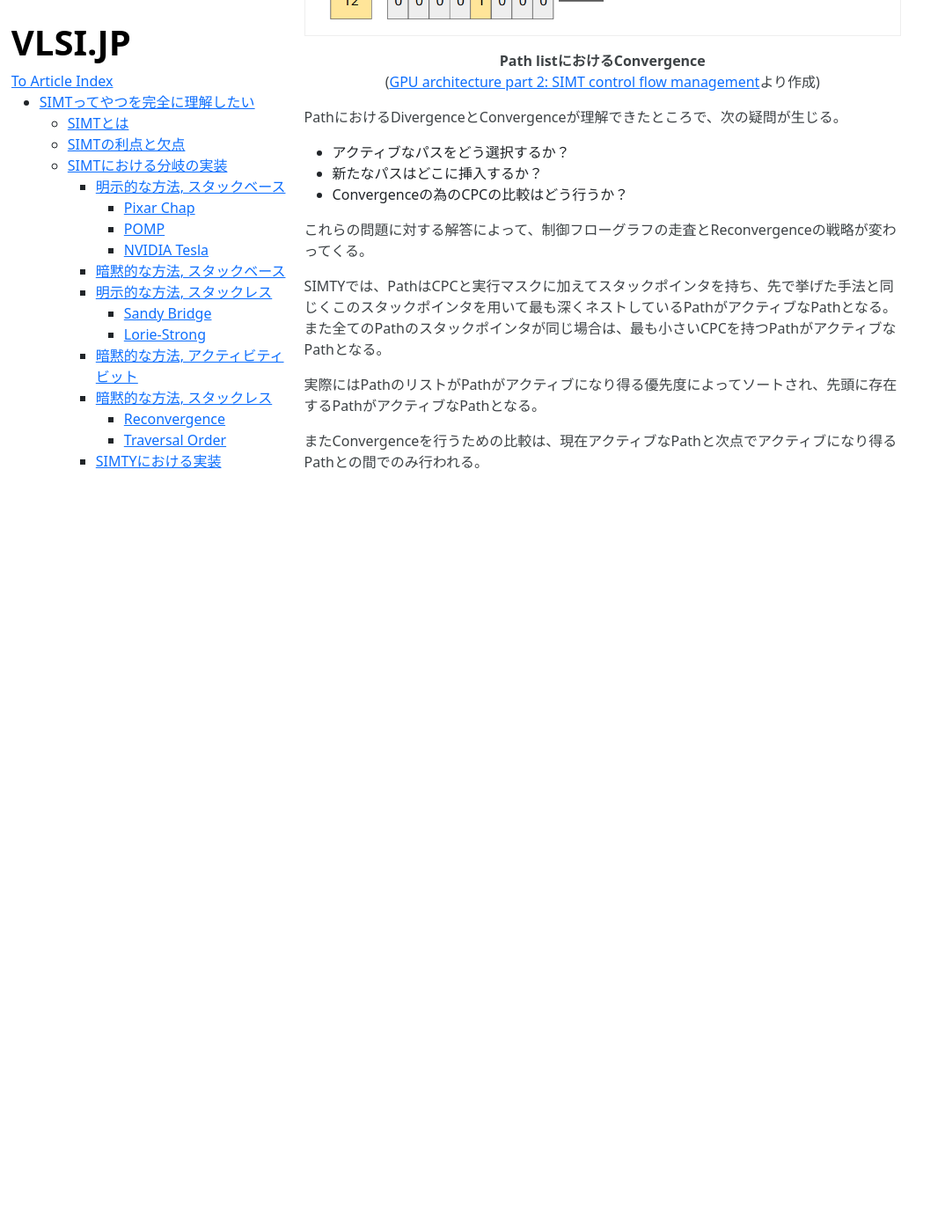
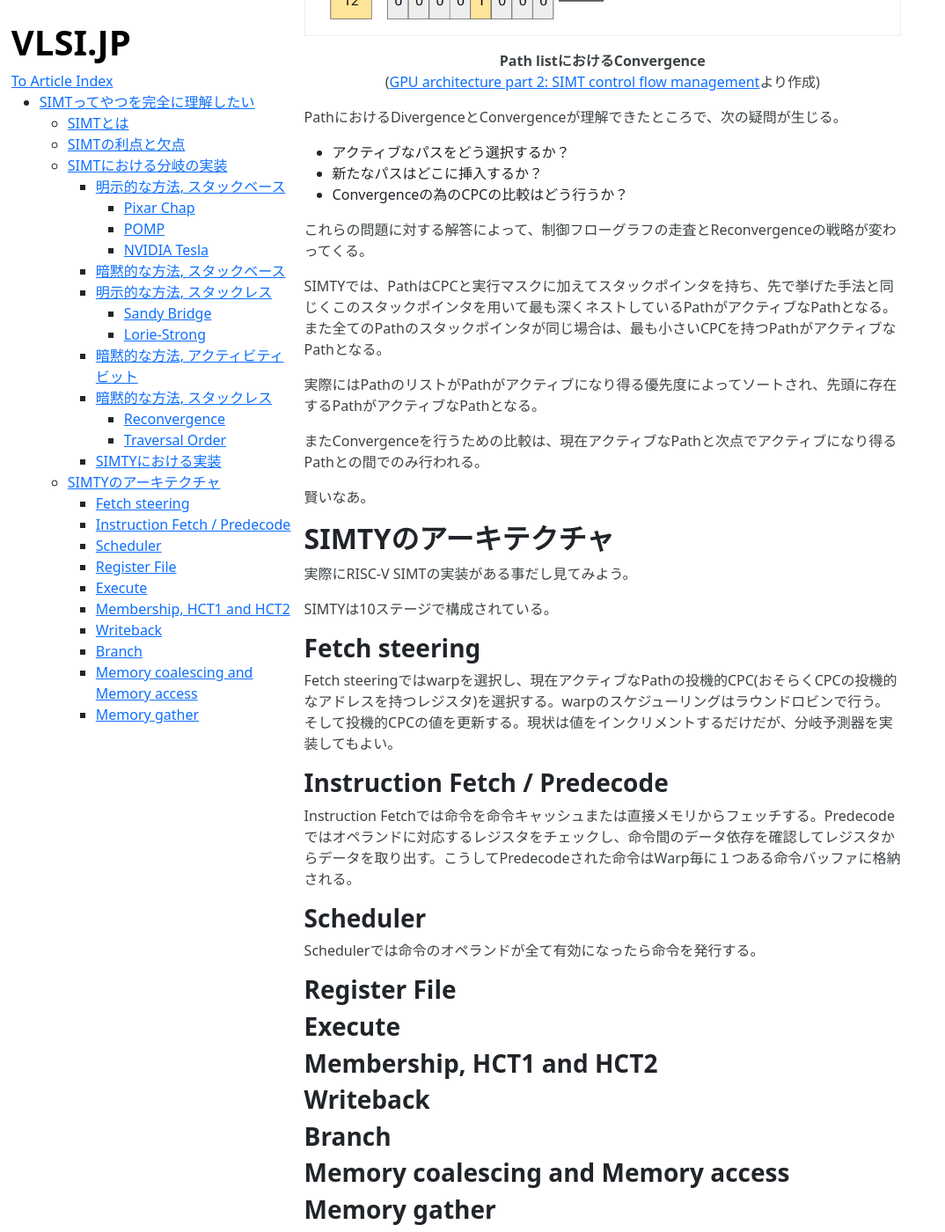
Before and after one commit to VLSI-JP/VLSI-JP.github.io, a Jekyll site: the page built from UnderstandSIMT.md, in a window 1280 px wide and 1400 px high, scrolled down 17214 px. Shown: the whole window at 88% size, without its empty margins (0-1074 px from the left). Built offline with Jekyll 4.4.1, drawn with Linux system fonts in a browser that asks for light colours; formulas are drawn with MathJax 3; before the commit the page ends 17767 px from its top, so only the background shows below that.

Commit message:
update UnderstandSIMT

```diff
--- a/UnderstandSIMT.md
+++ b/UnderstandSIMT.md
@@ -3,7 +3,7 @@ layout: default
 title: SIMTってやつを完全に理解したい
 ---
 
-院落ちた＼(^o^)／
+~~院落ちた＼(^o^)／~~ 受かった
 
 # SIMTってやつを完全に理解したい
 
@@ -380,3 +380,37 @@ SIMTYでは、PathはCPCと実行マスクに加えてスタックポインタ
 実際にはPathのリストがPathがアクティブになり得る優先度によってソートされ、先頭に存在するPathがアクティブなPathとなる。
 
 またConvergenceを行うための比較は、現在アクティブなPathと次点でアクティブになり得るPathとの間でのみ行われる。
+
+賢いなあ。
+
+## SIMTYのアーキテクチャ
+
+実際にRISC-V SIMTの実装がある事だし見てみよう。
+
+SIMTYは10ステージで構成されている。
+
+### Fetch steering
+
+Fetch steeringではwarpを選択し、現在アクティブなPathの投機的CPC(おそらくCPCの投機的なアドレスを持つレジスタ)を選択する。warpのスケジューリングはラウンドロビンで行う。そして投機的CPCの値を更新する。現状は値をインクリメントするだけだが、分岐予測器を実装してもよい。
+
+### Instruction Fetch / Predecode
+
+Instruction Fetchでは命令を命令キャッシュまたは直接メモリからフェッチする。Predecodeではオペランドに対応するレジスタをチェックし、命令間のデータ依存を確認してレジスタからデータを取り出す。こうしてPredecodeされた命令はWarp毎に１つある命令バッファに格納される。
+
+### Scheduler
+
+Schedulerでは命令のオペランドが全て有効になったら命令を発行する。
+
+### Register File
+
+### Execute
+
+### Membership, HCT1 and HCT2
+
+### Writeback
+
+### Branch
+
+### Memory coalescing and Memory access
+
+### Memory gather
```
